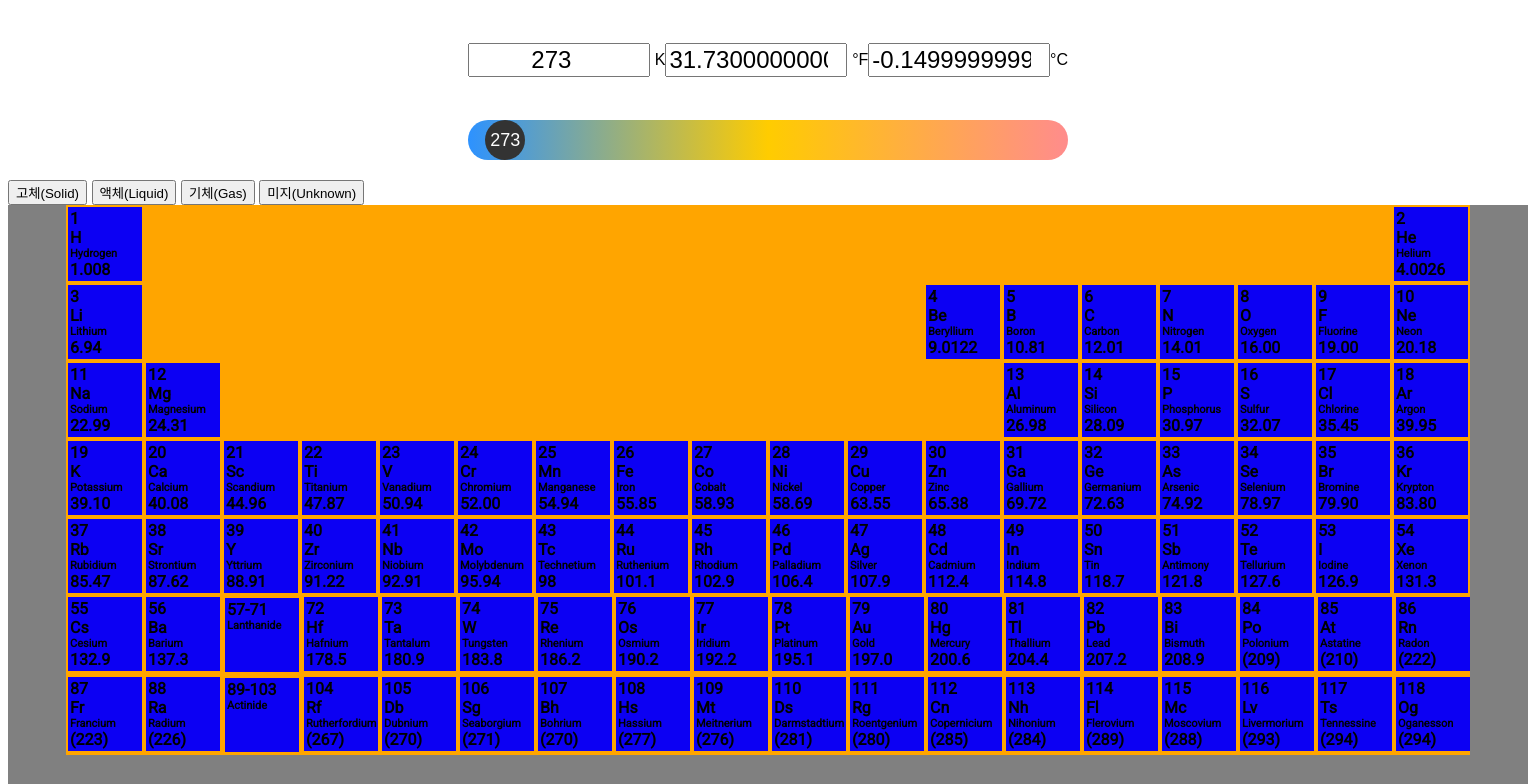
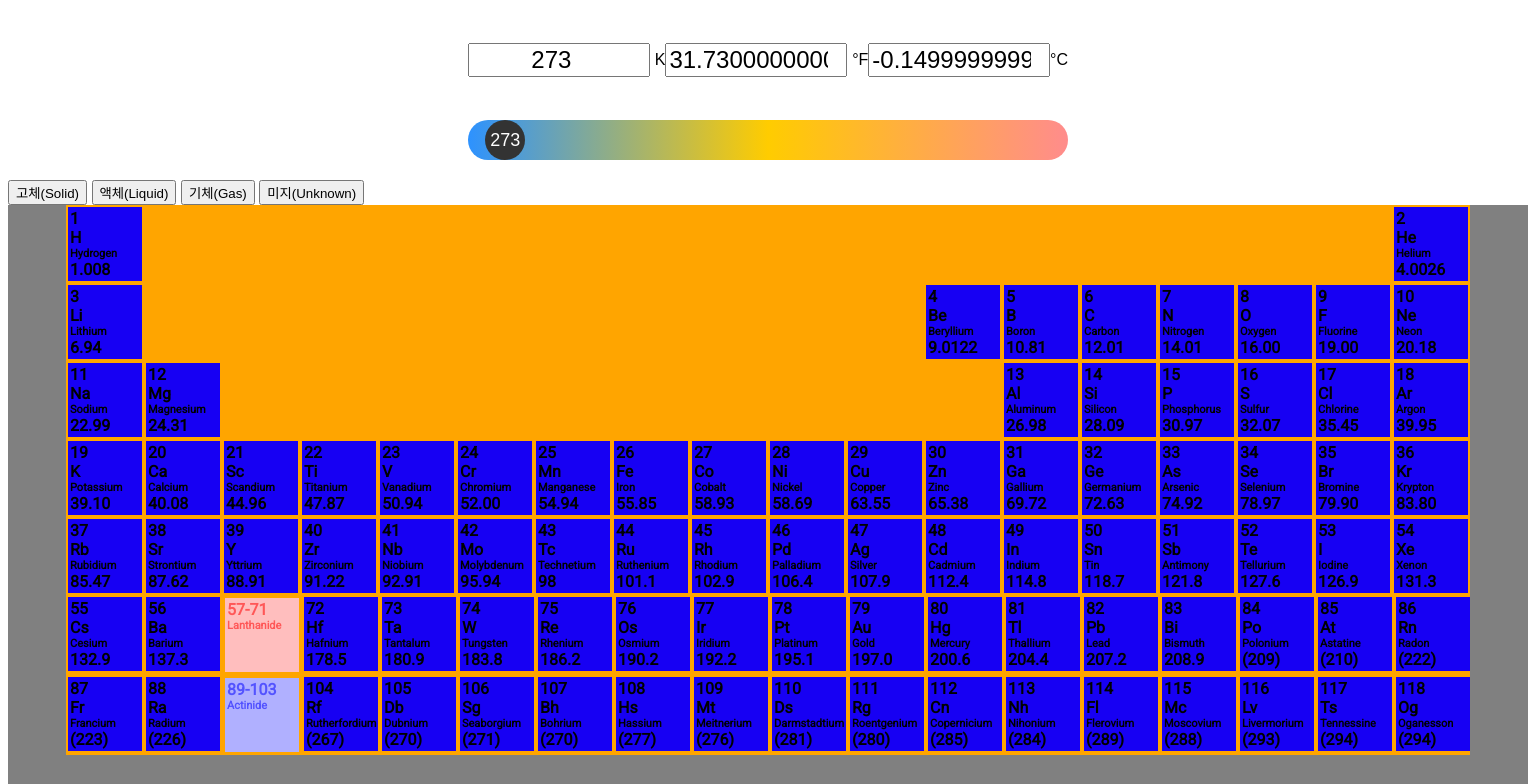
Before and after one commit to ideamarket0/periodic_table, a plain HTML site: page index.html in a window 1536 px wide. Shown: the top 784 px of the page. Drawn offline with Linux system fonts and the light colour scheme.

Commit message:
일부 원소 색상 고정

```diff
--- a/Element_Layout_js/Element.js
+++ b/Element_Layout_js/Element.js
@@ -62,7 +62,10 @@ function onMouseUp() {
 function updateElementColors(color) {
   const elements = document.querySelectorAll(".element");
   elements.forEach((element) => {
-    element.style.backgroundColor = color;
+    let elementNum = element.querySelector('.element_num').textContent;
+    if (!elementNum.includes('-')) { // 57-71, 89-103칸 예외 처리.
+        element.style.backgroundColor = color;
+    }
   });
 }
 
--- a/Element_Layout_js/progressbar.js
+++ b/Element_Layout_js/progressbar.js
@@ -15,7 +15,7 @@ function mapVisualToReal(visualPosition) {
 // 그라데이션 색상 계산 함수
 function calculateGradientColor(position) {
     const red = Math.round(255 - (position * 255) / 100);
-    const blue = Math.round((position * 255) / 100);
+    const blue = Math.round((position * 500) / 100);
     return `rgb(${blue}, 0, ${red})`;
   }
 
--- a/css/main.css
+++ b/css/main.css
@@ -120,6 +120,14 @@
     flex-direction: row;
     background-color: rgb(176, 176, 255);
   }
+  .tag.lanthanide {
+    color: rgb(255, 87, 87);
+    background-color: rgb(255, 190, 190);
+  }
+  .tag.actinide {
+    color: rgb(83, 83, 255);
+    background-color: rgb(176, 176, 255);
+  }
 }
 @media (min-width: 1920px) {
   .periodic_table .tag.lanthanide {
@@ -140,10 +148,10 @@
     background-color: lightpink;
     box-sizing: border-box;
   }
-  .lanthanide_table {
+  /* .lanthanide_table {
     display: none;
   }
   .actinide_table {
     display: none;
-  }
+  } */
 }
```
Also changed, not shown: Element_Layout_css/Element.css (line endings or trailing spaces).
